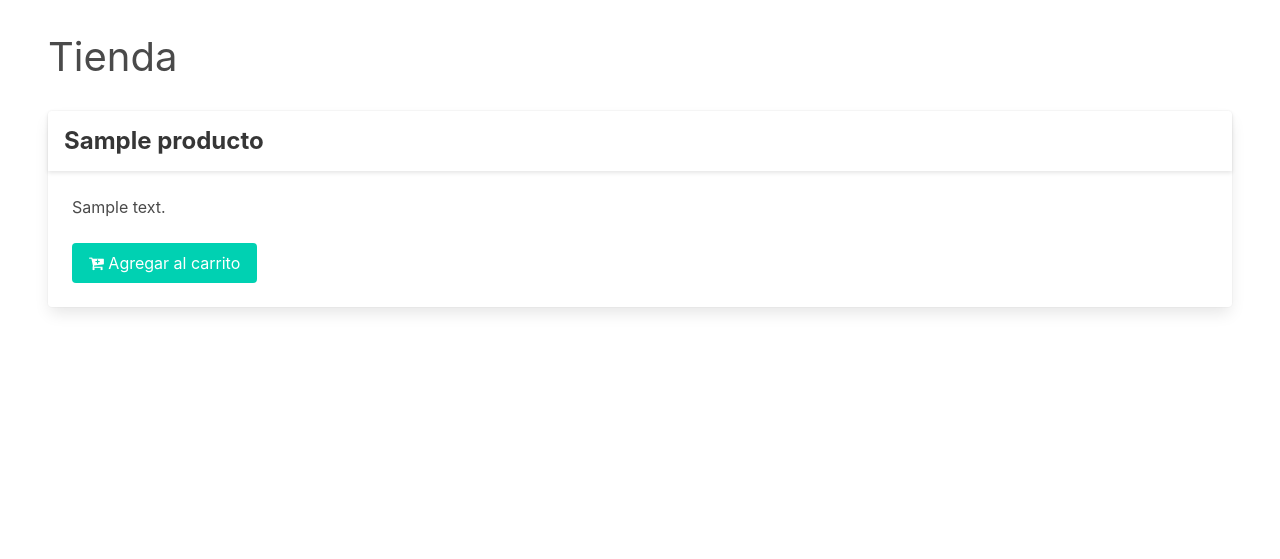
After one commit to parzibyte/carrito-compras-php, a PHP site: page /tienda.php in a window 1280 px wide. The commit adds this page. Shown: the part 117-676 px from the top of the page. Run offline with PHP 8.4, Linux system fonts and the light colour scheme; tables that the repository leaves empty hold one stand-in row (values such as "Sample post").

Commit message:
Carrito y tienda

```diff
--- a/encabezado.php
+++ b/encabezado.php
@@ -25,12 +25,19 @@
         <div class="navbar-menu">
             <div class="navbar-start">
                 <a class="navbar-item" href="productos.php">Productos</a>
+                <a class="navbar-item" href="tienda.php">Tienda</a>
             </div>
             <div class="navbar-end">
                 <div class="navbar-item">
                     <div class="buttons">
-                        <a target="_blank" rel="noreferrer" href="ver_carrito.php" class="button is-success">
-                            <strong>Ver carrito&nbsp;<i class="fa fa-shopping-cart"></i></strong>
+                        <a  href="ver_carrito.php" class="button is-success">
+                            <strong>Ver carrito <?php
+                                                include_once "funciones.php";
+                                                $conteo = count(obtenerIdsDeProductosEnCarrito());
+                                                if ($conteo > 0) {
+                                                    printf("(%d)", $conteo);
+                                                }
+                                                ?>&nbsp;<i class="fa fa-shopping-cart"></i></strong>
                         </a>
                     </div>
                 </div>
--- /dev/null
+++ b/tienda.php
@@ -0,0 +1,49 @@
+<?php include_once "encabezado.php" ?>
+<?php
+include_once "funciones.php";
+$productos = obtenerProductos();
+?>
+<div class="columns">
+    <div class="column">
+        <h2 class="is-size-2">Tienda</h2>
+    </div>
+</div>
+<?php foreach ($productos as $producto) { ?>
+
+    <div class="columns">
+        <div class="column is-full">
+            <div class="card">
+                <header class="card-header">
+                    <p class="card-header-title is-size-4">
+                        <?php echo $producto->nombre ?>
+                    </p>
+                </header>
+                <div class="card-content">
+                    <div class="content">
+                        <?php echo $producto->descripcion ?>
+                    </div>
+                    <?php if (productoYaEstaEnCarrito($producto->id)) { ?>
+                        <h1 class="is-size-3">$<?php echo number_format($producto->precio, 2) ?></h1>
+                        <form action="eliminar_del_carrito.php" method="post">
+                            <input type="hidden" name="id_producto" value="<?php echo $producto->id ?>">
+                            <span class="button is-success">
+                                <i class="fa fa-check"></i>&nbsp;En el carrito
+                            </span>
+                            <button class="button is-danger">
+                                <i class="fa fa-trash-o"></i>&nbsp;Quitar
+                            </button>
+                        </form>
+                    <?php } else { ?>
+                        <form action="agregar_al_carrito.php" method="post">
+                            <input type="hidden" name="id_producto" value="<?php echo $producto->id ?>">
+                            <button class="button is-primary">
+                                <i class="fa fa-cart-plus"></i>&nbsp;Agregar al carrito
+                            </button>
+                        </form>
+                    <?php } ?>
+                </div>
+            </div>
+        </div>
+    </div>
+<?php } ?>
+<?php include_once "pie.php" ?>
```
Also changed, not shown: agregar_al_carrito.php (added, +7 -0 lines), eliminar_del_carrito.php (added, +7 -0 lines).
